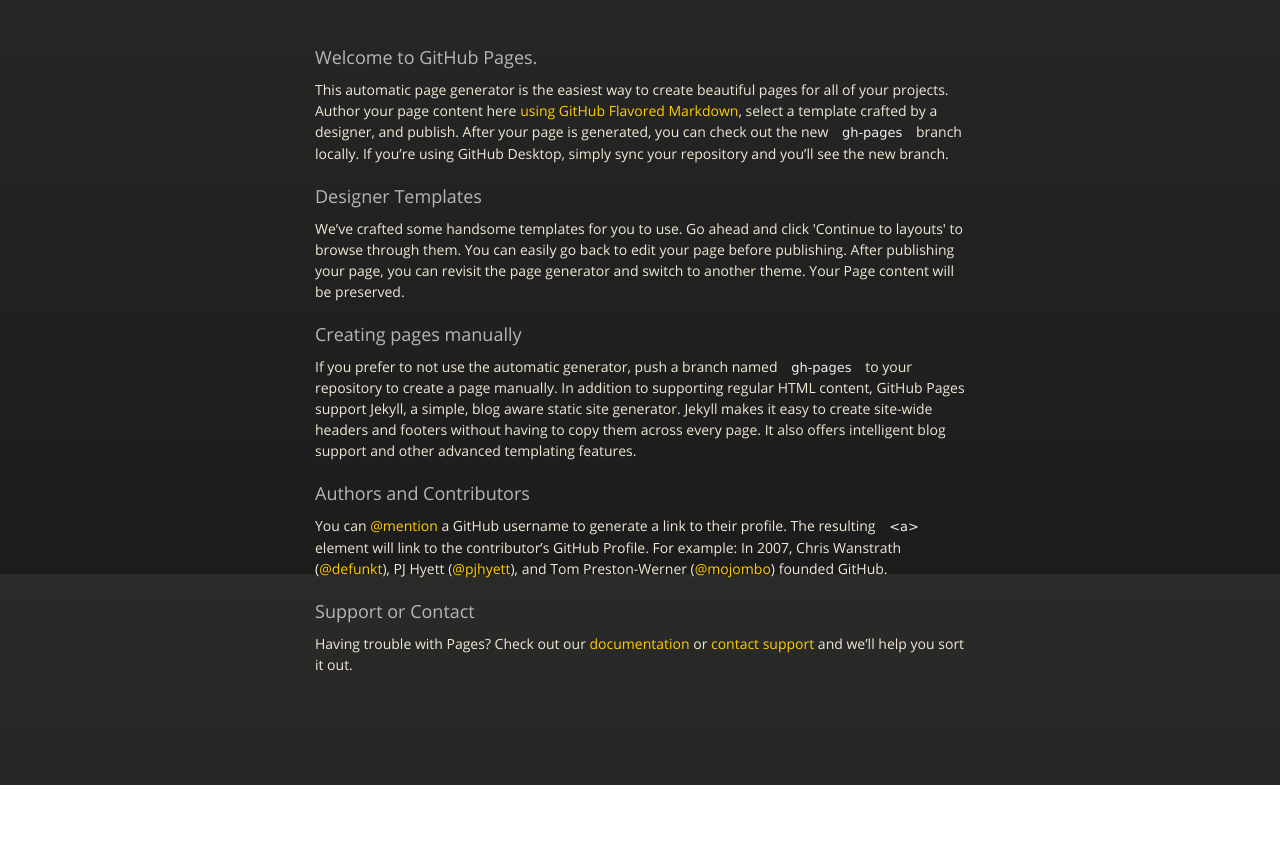
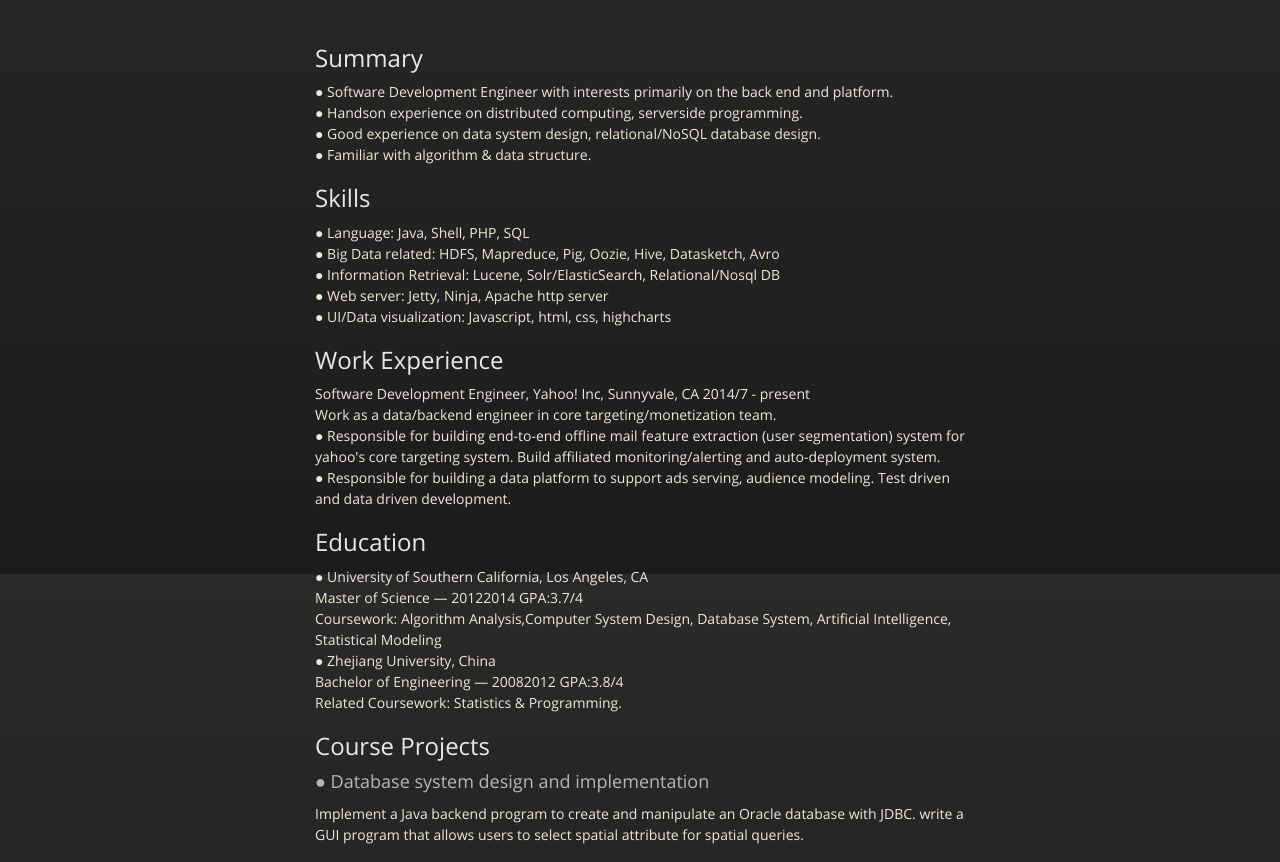
Before and after one commit to congshao/github.io, a plain HTML site: page index.html in a window 1280 px wide. Shown: the part 226-1088 px from the top of the page. Before the commit the page ends 1011 px from the top, so only its background shows below. Drawn offline with nearby package versions, Linux system fonts and the light colour scheme.

```diff
--- a/index.html
+++ b/index.html
@@ -3,7 +3,7 @@
   <head>
     <meta charset="utf-8">
     <meta http-equiv="X-UA-Compatible" content="chrome=1">
-    <title>GitHub.io by congshao</title>
+    <title>Cong Shao&#39;s Resume by congshao</title>
     <link rel="stylesheet" href="stylesheets/styles.css">
     <link rel="stylesheet" href="stylesheets/github-dark.css">
     <script src="https://ajax.googleapis.com/ajax/libs/jquery/1.7.1/jquery.min.js"></script>
@@ -31,37 +31,60 @@
 
       <section>
         <div id="title">
-          <h1>GitHub.io</h1>
-          <p>cshao&#39;s home page</p>
+          <h1>Cong Shao&#39;s Resume</h1>
+          <p>Tel: 6692248497                                                                                                                                       Email: congshao01@gmail.com</p>
           <hr>
           <span class="credits left">Project maintained by <a href="https://github.com/congshao">congshao</a></span>
           <span class="credits right">Hosted on GitHub Pages &mdash; Theme by <a href="https://twitter.com/michigangraham">mattgraham</a></span>
         </div>
 
-        <h3>
-<a id="welcome-to-github-pages" class="anchor" href="#welcome-to-github-pages" aria-hidden="true"><span class="octicon octicon-link"></span></a>Welcome to GitHub Pages.</h3>
+        <h2>
+<a id="summary" class="anchor" href="#summary" aria-hidden="true"><span class="octicon octicon-link"></span></a>Summary</h2>
 
-<p>This automatic page generator is the easiest way to create beautiful pages for all of your projects. Author your page content here <a href="https://guides.github.com/features/mastering-markdown/">using GitHub Flavored Markdown</a>, select a template crafted by a designer, and publish. After your page is generated, you can check out the new <code>gh-pages</code> branch locally. If you’re using GitHub Desktop, simply sync your repository and you’ll see the new branch.</p>
+<p>● Software Development Engineer with interests primarily on the back end and platform.<br>
+● Handson experience on distributed computing, serverside programming.<br>
+● Good experience on data system design, relational/NoSQL database design.<br>
+● Familiar with algorithm &amp; data structure.  </p>
+
+<h2>
+<a id="skills" class="anchor" href="#skills" aria-hidden="true"><span class="octicon octicon-link"></span></a>Skills</h2>
+
+<p>● Language: Java, Shell, PHP, SQL<br>
+● Big Data related: HDFS, Mapreduce, Pig, Oozie, Hive, Datasketch, Avro<br>
+● Information Retrieval: Lucene, Solr/ElasticSearch, Relational/Nosql DB<br>
+● Web server: Jetty, Ninja, Apache http server<br>
+● UI/Data visualization: Javascript, html, css, highcharts  </p>
+
+<h2>
+<a id="work-experience" class="anchor" href="#work-experience" aria-hidden="true"><span class="octicon octicon-link"></span></a>Work Experience</h2>
+
+<p>Software Development Engineer, Yahoo! Inc, Sunnyvale, CA                2014/7 - present<br>
+Work as a data/backend engineer in core targeting/monetization team.<br>
+● Responsible for building end-to-end offline mail feature extraction (user segmentation) system for yahoo's core targeting system. Build affiliated monitoring/alerting and auto-deployment system.<br>
+● Responsible for building a data platform to support ads serving, audience modeling. Test driven and data driven development.  </p>
+
+<h2>
+<a id="education" class="anchor" href="#education" aria-hidden="true"><span class="octicon octicon-link"></span></a>Education</h2>
+
+<p>● University of Southern California, Los Angeles, CA<br>
+Master of Science — 20122014             GPA:3.7/4<br>
+Coursework: Algorithm Analysis,Computer System Design, Database System, Artificial Intelligence, Statistical Modeling<br>
+● Zhejiang University, China<br>
+Bachelor of Engineering — 20082012       GPA:3.8/4<br>
+Related Coursework: Statistics &amp; Programming.  </p>
+
+<h2>
+<a id="course-projects" class="anchor" href="#course-projects" aria-hidden="true"><span class="octicon octicon-link"></span></a>Course Projects</h2>
 
 <h3>
-<a id="designer-templates" class="anchor" href="#designer-templates" aria-hidden="true"><span class="octicon octicon-link"></span></a>Designer Templates</h3>
+<a id="-database-system-design-and-implementation" class="anchor" href="#-database-system-design-and-implementation" aria-hidden="true"><span class="octicon octicon-link"></span></a>● Database system design and implementation</h3>
 
-<p>We’ve crafted some handsome templates for you to use. Go ahead and click 'Continue to layouts' to browse through them. You can easily go back to edit your page before publishing. After publishing your page, you can revisit the page generator and switch to another theme. Your Page content will be preserved.</p>
+<p>Implement a Java backend program to create and manipulate an Oracle database with JDBC. write a GUI program that allows users to select spatial attribute for spatial queries.  </p>
 
 <h3>
-<a id="creating-pages-manually" class="anchor" href="#creating-pages-manually" aria-hidden="true"><span class="octicon octicon-link"></span></a>Creating pages manually</h3>
+<a id="-full-stack-web-programming" class="anchor" href="#-full-stack-web-programming" aria-hidden="true"><span class="octicon octicon-link"></span></a>● Full Stack Web programming</h3>
 
-<p>If you prefer to not use the automatic generator, push a branch named <code>gh-pages</code> to your repository to create a page manually. In addition to supporting regular HTML content, GitHub Pages support Jekyll, a simple, blog aware static site generator. Jekyll makes it easy to create site-wide headers and footers without having to copy them across every page. It also offers intelligent blog support and other advanced templating features.</p>
-
-<h3>
-<a id="authors-and-contributors" class="anchor" href="#authors-and-contributors" aria-hidden="true"><span class="octicon octicon-link"></span></a>Authors and Contributors</h3>
-
-<p>You can <a href="https://github.com/blog/821" class="user-mention">@mention</a> a GitHub username to generate a link to their profile. The resulting <code>&lt;a&gt;</code> element will link to the contributor’s GitHub Profile. For example: In 2007, Chris Wanstrath (<a href="https://github.com/defunkt" class="user-mention">@defunkt</a>), PJ Hyett (<a href="https://github.com/pjhyett" class="user-mention">@pjhyett</a>), and Tom Preston-Werner (<a href="https://github.com/mojombo" class="user-mention">@mojombo</a>) founded GitHub.</p>
-
-<h3>
-<a id="support-or-contact" class="anchor" href="#support-or-contact" aria-hidden="true"><span class="octicon octicon-link"></span></a>Support or Contact</h3>
-
-<p>Having trouble with Pages? Check out our <a href="https://help.github.com/pages">documentation</a> or <a href="https://github.com/contact">contact support</a> and we’ll help you sort it out.</p>
+<p>Create UI that allows users to search for stock quotes and financial company news using the Yahoo! APIs. Deploy my program in Amazon AWS. Use XML and JSON for data transferring and AJAX for front end updating.  </p>
       </section>
 
     </div>
```
Also changed, not shown: params.json (+1 -1 lines).
